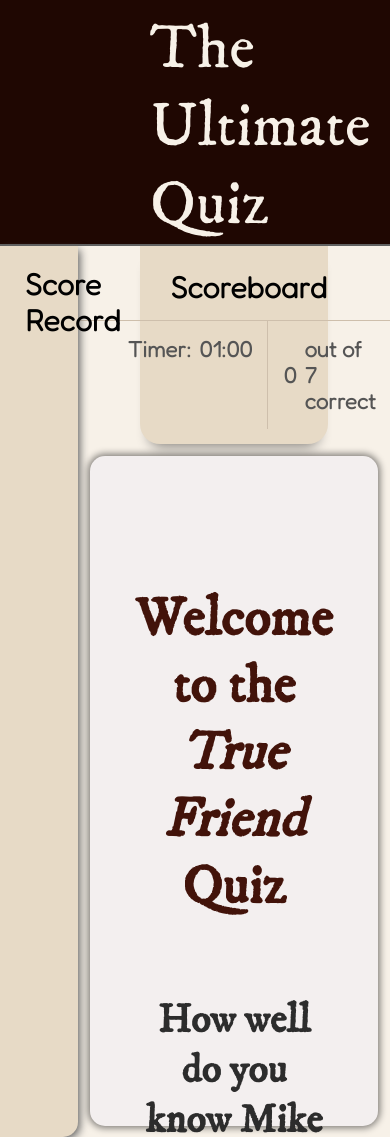
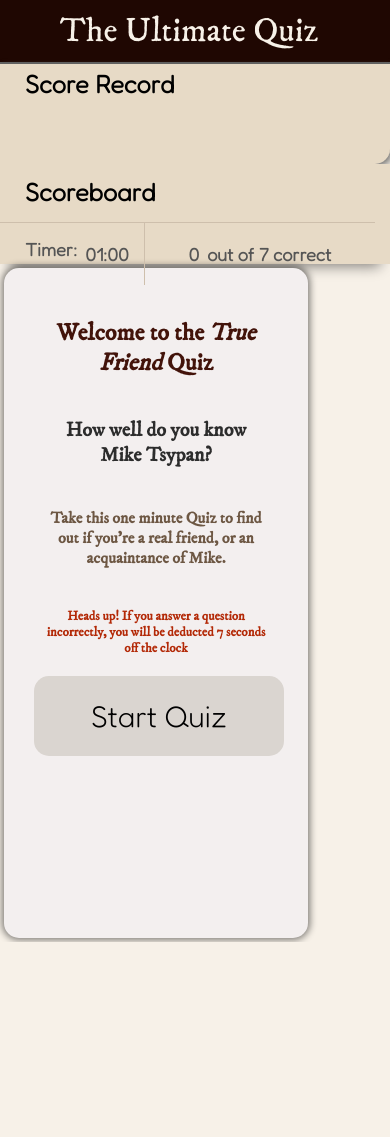
Before and after one commit to miketsypan89/The-Ultimate-Quiz, a plain HTML site: page index.html in a window 390 px wide. Shown: the top 1137 px of the page. After the commit the page ends 942 px from the top, so only its background shows below. Drawn offline with nearby package versions, Linux system fonts and the light colour scheme; a web font is replaced by a local one.

Commit message:
added some media query for mobile use. not done

```diff
--- a/style.css
+++ b/style.css
@@ -361,3 +361,120 @@ body {
 .hidden {
     display: none;
 }
+
+@media only screen and (max-width: 390px) {
+    .main-header {
+        color: rgb(247, 241, 232);
+        padding-left: 60px;
+        padding-top: 10px;
+        padding-bottom: 10px;
+        font-size: 34px;
+    }
+
+    .both-sections {
+        display: block;
+        margin-right: 0%;
+    }
+
+    .side-bar {
+        height: 100px;
+        width: 390px;
+        border-radius: none;
+        border-bottom: solid rgb(231, 218, 198);
+    }
+
+    .aside-section-title {
+        font-size: 25px;
+        padding-top: 5px;
+        padding-bottom: 5px;
+    }
+    .countdown {
+        font-size: 18px;
+        padding-top: 5px;
+        padding-bottom: 5px;
+    }
+
+    .user-list {
+        padding-top: 5px;
+        padding-bottom: 5px;
+    }
+
+    .scoreboard {
+        padding-left: 0px;
+        margin-left: 0%;
+        margin-right: 0%;
+        border-radius: 0;
+        width: 100%;
+        height: 100px;
+        width: 390px;
+        border-radius: none;
+    }
+    .score-meter {
+        padding-top: 5px;
+        padding-bottom: 5px;
+    }
+    .correct-count {
+        font-size: 18px;
+    }
+    .correct-count-digit {
+        font-size: 18px;
+    }
+    .timer {
+        font-size: 18px;
+        padding-left: 25px;
+    }
+    .user-info {
+        font-size: 20px;
+    }
+    .user-list {
+        padding-top: 0px;
+        padding-bottom: 0px;
+    }
+
+    .main-body {
+        margin-right: 0vw;
+    }
+
+    .scoreboard-header {
+        font-size: 25px;
+        text-align: left;
+        padding-top: 5px;
+        padding-bottom: 5px;
+        padding-left: 25px;
+        height: 50px;
+    }
+
+    .welcome-page {
+        margin: 1vw;
+    }
+
+    .quiz-greeting {
+        font-size: 24px;
+        padding-top: 20px;
+        padding-bottom: 20px;
+    }
+
+    .challenge-paragraph {
+        font-size: 20px;
+        padding-top: 20px;
+        padding-bottom: 20px;
+        padding-left: 10px;
+        padding-right: 10px;
+    }
+
+    .quiz-instruction {
+        font-size: 16px;
+        padding-top: 20px;
+        padding-bottom: 20px;
+        padding-left: 10px;
+        padding-right: 10px;
+    }
+
+    .quiz-rules {
+        font-size: 13px;
+        padding-top: 20px;
+        padding-bottom: 20px;
+        padding-left: 10px;
+        padding-right: 10px;
+    }
+}
```
